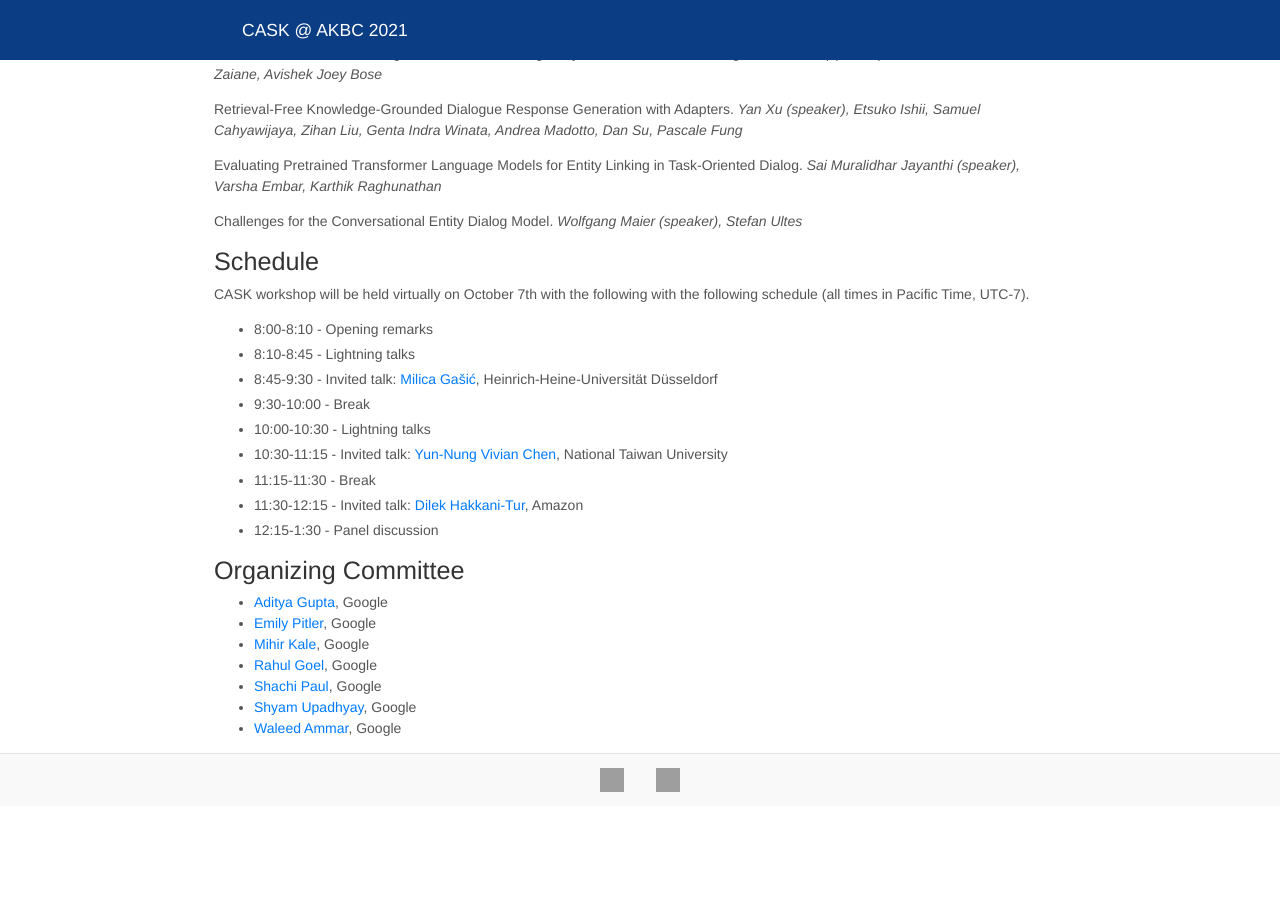
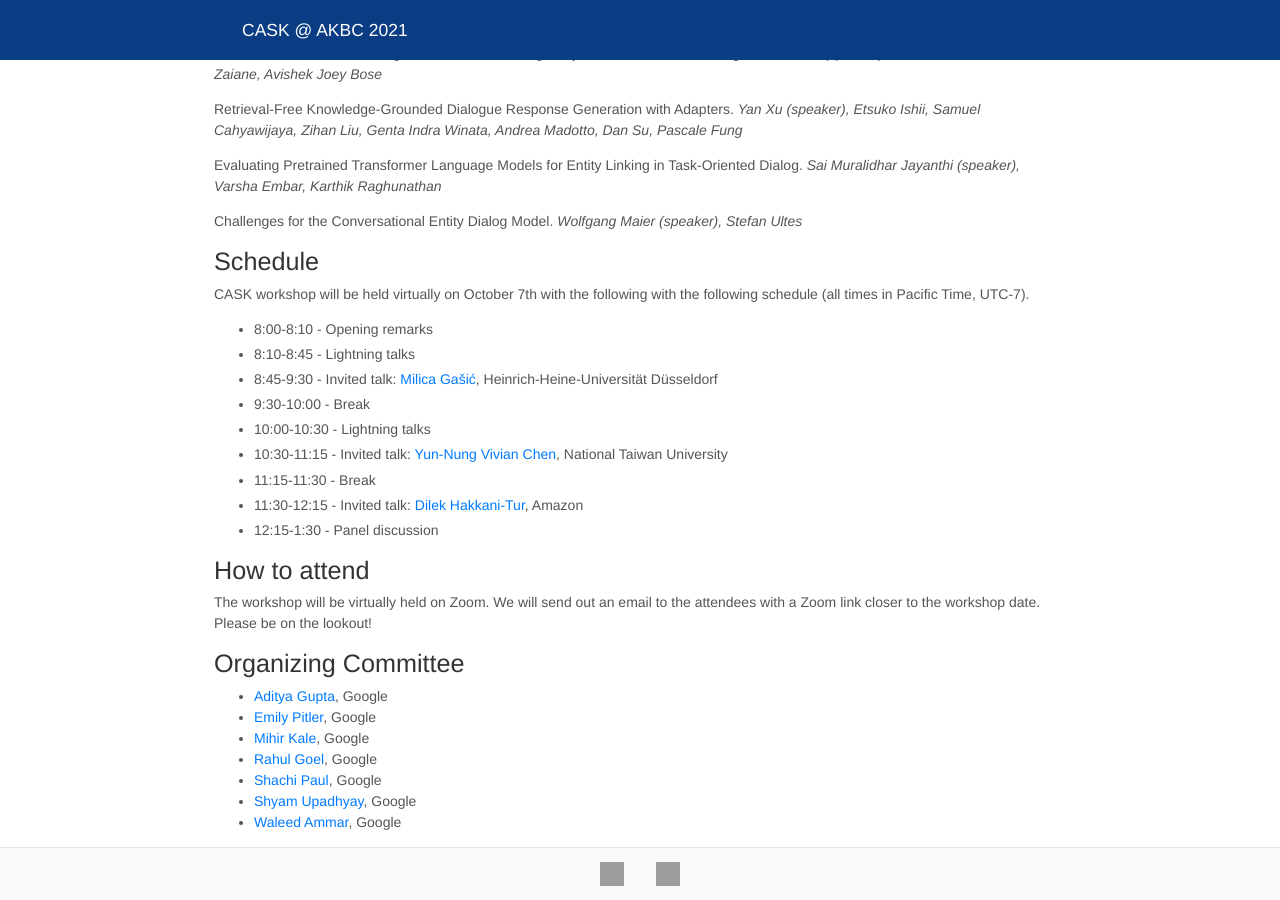
Before and after one commit to cask-workshop/cask-workshop.github.io, a Jekyll site: the page built from index.md, in a window 1280 px wide and 900 px high, scrolled down 1638 px. Built offline with Jekyll 4.4.1, drawn with Linux system fonts in a browser that asks for light colours; nearby versions of some CDN libraries; before the commit the page ends 2444 px from its top, so only the background shows below that; grey boxes are pictures that could not be loaded.

Commit message:
Adding details on how to attend the workshop

```diff
--- a/index.md
+++ b/index.md
@@ -99,6 +99,9 @@ CASK workshop will be held virtually on October 7th with the following with the
     </ul>
 </div>
 
+## How to attend
+The workshop will be virtually held on Zoom. We will send out an email to the attendees with a Zoom link closer to the workshop date. Please be on the lookout!
+
 
 ## Organizing Committee
 - [Aditya Gupta](https://scholar.google.com/citations?hl=en&user=HW7IZ6sAAAAJ&view_op=list_works&sortby=pubdate), Google
```
